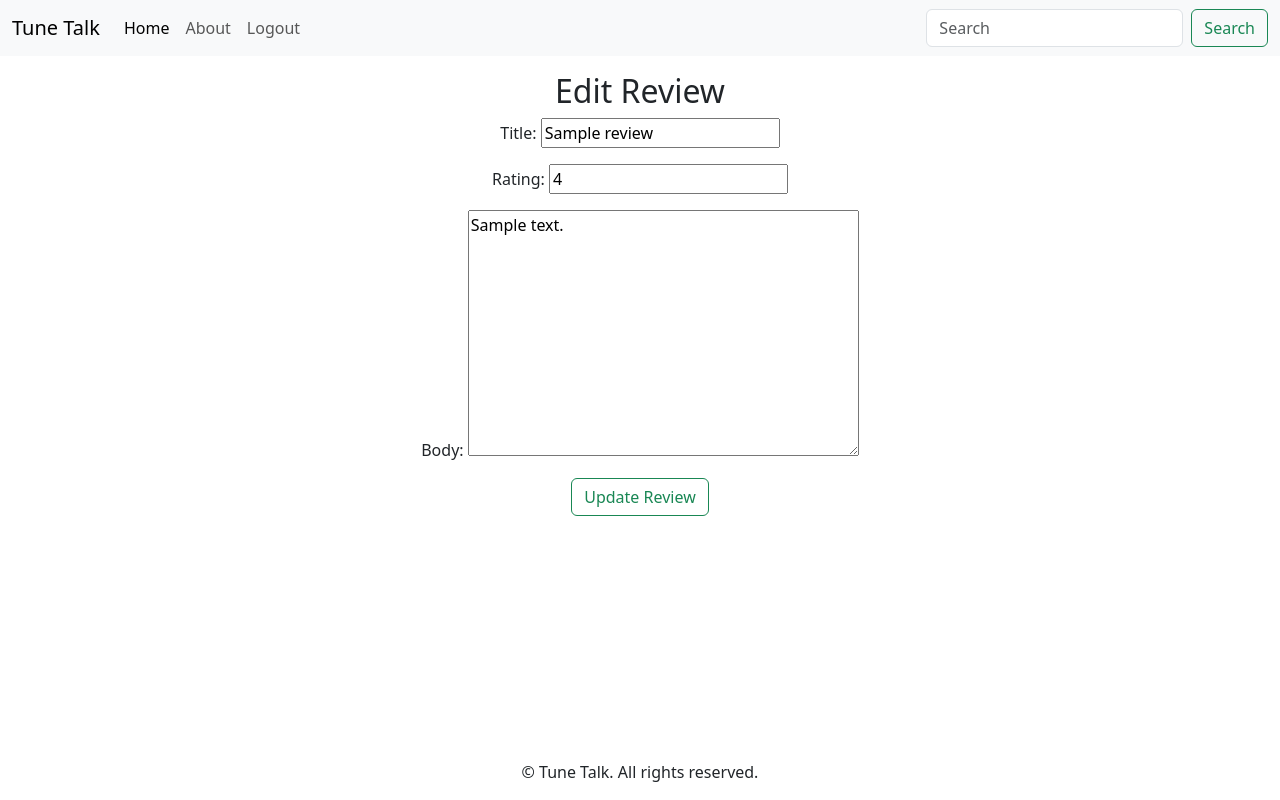
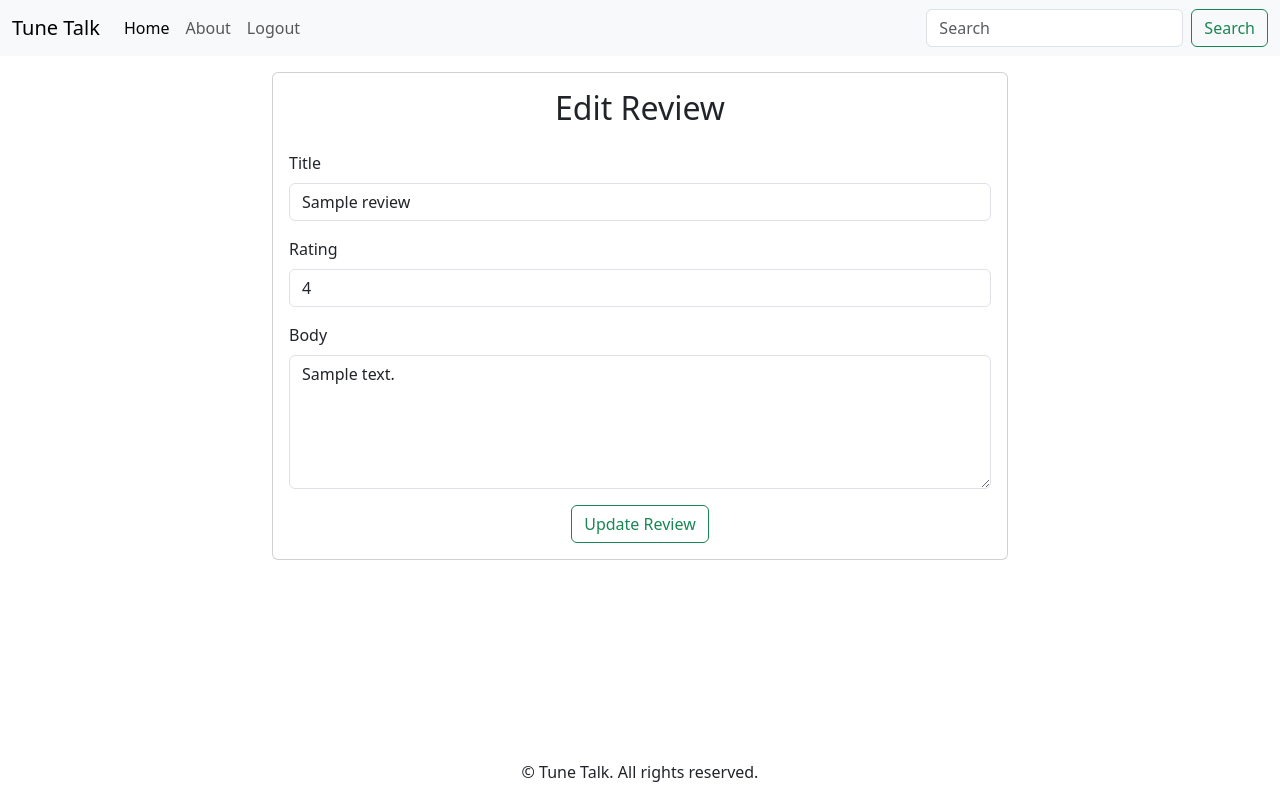
Before and after one commit to xnaavii/tune-talk-pp4, a Django app: page /albums/1/edit_review/1/ in a window 1280 px wide. Run offline with Django 5.2, Linux system fonts and the light colour scheme; a user stored in the database is signed in; tables that the repository leaves empty hold one stand-in row (values such as "Sample post").

Commit message:
add delete review view with a modal

```diff
--- a/home/templates/home/edit_review.html
+++ b/home/templates/home/edit_review.html
@@ -2,13 +2,30 @@
 {% block content %}
 <div class="container">
     <div class="row">
-        <div class="col text-center d-flex flex-column justify-content-center align-items-center">
-            <h2 >Edit Review</h2>
-            <form method="post">
-                {% csrf_token %}
-                {{ form.as_p }}
-                <button type="submit" class="btn btn-outline-success">Update Review</button>
-            </form>
+        <div class="col-md-8 offset-md-2">
+            <div class="card">
+                <div class="card-body">
+                    <h2 class="card-title text-center mb-4">Edit Review</h2>
+                    <form method="post">
+                        {% csrf_token %}
+                        <div class="mb-3">
+                            <label for="id_title" class="form-label">Title</label>
+                            <input type="text" name="title" id="id_title" class="form-control" placeholder="Enter review title" value="{{ form.title.value }}">
+                        </div>
+                        <div class="mb-3">
+                            <label for="id_rating" class="form-label">Rating</label>
+                            <input type="number" name="rating" id="id_rating" class="form-control" placeholder="Rating" min="1" max="5" value="{{ form.rating.value }}">
+                        </div>
+                        <div class="mb-3">
+                            <label for="id_body" class="form-label">Body</label>
+                            <textarea name="body" id="id_body" class="form-control" rows="5" placeholder="Write your review here">{{ form.body.value }}</textarea>
+                        </div>
+                        <div class="text-center">
+                            <button type="submit" class="btn btn-outline-success">Update Review</button>
+                        </div>
+                    </form>
+                </div>
+            </div>
         </div>
     </div>
 </div>
--- a/home/urls.py
+++ b/home/urls.py
@@ -5,5 +5,6 @@ urlpatterns = [
     path('', views.home, name="home"),
     path('search/', views.album_list, name="album_list"),
     path('albums/<str:album_id>', views.album_detail, name="album_detail"),
-    path('albums/<str:album_id>/edit_review/<int:review_id>/', views.edit_review, name="edit_review")
+    path('albums/<str:album_id>/edit_review/<int:review_id>/', views.edit_review, name="edit_review"),
+    path('albums/<str:album_id>/delete_review/<int:review_id>/', views.delete_review, name='delete_review'),
 ]
--- a/home/views.py
+++ b/home/views.py
@@ -145,5 +145,17 @@ def edit_review(request, album_id, review_id):
         messages.error(request, 'You are not allowed to edit this review.')
         return redirect('album_detail', album_id=album_id)
 
+def delete_review(request, album_id, review_id):
+    album = get_object_or_404(Album, album_id=album_id)
+    review = get_object_or_404(Review, id=review_id)
+
+    if request.user == review.author:
+        review.delete()
+        messages.success(request, 'Review deleted successfully.')
+    else:
+        messages.error(request, 'You are not allowed to delete this review.')
+
+    return redirect('album_detail', album_id=album_id)
+
 def home(request):
     return render(request, 'home/homepage.html')
```
Also changed, not shown: home/templates/home/album_detail.html (+25 -1 lines).
